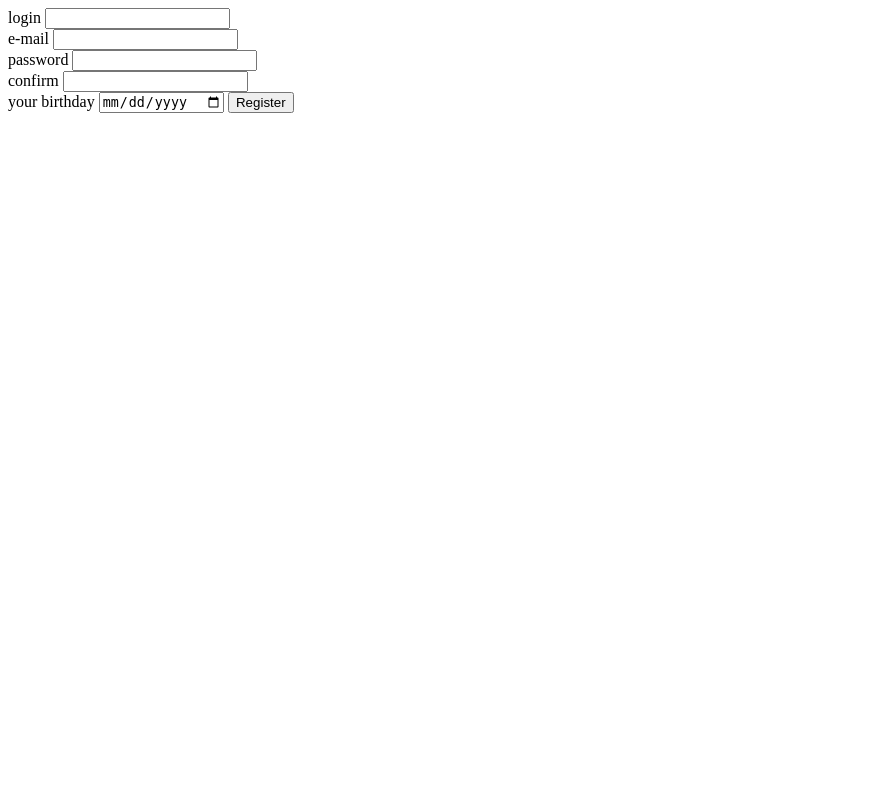
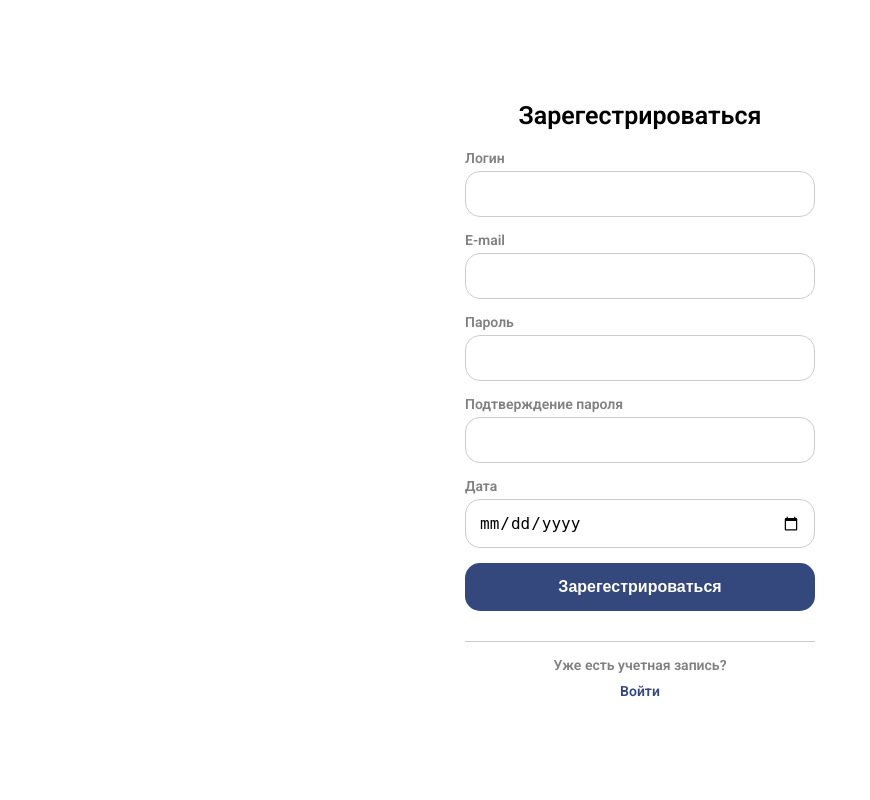
Before and after one commit to r1nkez/article-site, a PHP site: page /register.php in a window 1280 px wide. Shown: the whole page, without its empty margins (0-870 px from the left). Run offline with PHP 8.4, Linux system fonts and the light colour scheme.

Commit message:
Добавил регистрацию

```diff
--- a/register.php
+++ b/register.php
@@ -47,7 +47,7 @@
             $now = new DateTime();
             $age = $now->diff($birthDate)->y;
             if ($age < 18) {
-                $errors['birthday'] = 'Вам должно быть 18 лет и старше!';
+                $errors['birthday'] = 'Вам должно быть больше 18 лет!';
             }
         }
 
@@ -75,25 +75,55 @@
             }
         }
 
-        foreach ($errors as $field => $error) {
-            echo "<p style='color:red'>$error</p>";
-        }
+
     } ?>
+<!DOCTYPE html>
+<html lang="ru">
+<head>
+    <meta charset="UTF-8">
+    <meta name="viewport" content="width=device-width, initial-scale=1.0">
+    <title>Войти</title>
+    <link href="https://fonts.googleapis.com/css2?family=Roboto:wght@600&display=swap" rel="stylesheet">
+    <link rel="stylesheet" href="style.css">
+</head>
+<body>
+	<div class="body">
+		<?php if (!empty($errors)):
+            foreach ($errors as $field => $error) {
+                echo "<div class='error-message'>$error</div>";
+            }?>
 
-<form action="" method="post">
-    <label for="login">login</label>
-    <input type="text" name="login" id="login" value="<?= !empty($_POST['login']) ? $_POST['login'] : ''?>" required><br>
+        <?php endif; ?>
+		<?php if (!isset($_SESSION['auth'])):?>
+		<h2 class="register-title">Зарегестрироваться</h2>
+		<form action="" method="post" class="login-form">
+			<label for="login">Логин</label>
+			<input type="text" name="login" id="login" value="<?= isset($_POST['login']) ? htmlspecialchars($_POST['login'], ENT_QUOTES, 'UTF-8') : '' ?>" required>
 
-    <label for="email">e-mail</label>
-    <input type="email" name="email" value="<?= !empty($_POST['email']) ? $_POST['email'] : ''?>" required><br>
+            <label for="email">E-mail</label>
+            <input type="email" name="email" value="<?= !empty($_POST['email']) ? $_POST['email'] : ''?>" required>
 
-    <label for="password">password</label>
-    <input type="password" name="password" required><br>
+			<label for="password">Пароль</label>
+			<input type="password" name="password" id="password" required>
 
-    <label for="confirm">confirm</label>
-    <input type="password" name="confirm" required><br>
+            <label for="confirm">Подтверждение пароля</label>
+            <input type="password" name="confirm" required>
 
-    <label for="birthday">your birthday</label>
-    <input type="date" name="birthday" value="<?= !empty($_POST['birthday']) ? $_POST['birthday'] : ''?>" required>
-    <button type="submit">Register</button>
-</form>
+            <label for="birthday">Дата</label>
+            <input type="date" name="birthday" value="<?= !empty($_POST['birthday']) ? $_POST['birthday'] : ''?>" required>
+
+			<button type="submit" class="button">Зарегестрироваться</button>
+		</form>
+
+		<div class="separator"></div>
+
+		<div class="register-link">
+			<p>Уже есть учетная запись?</p>
+		</div>
+		<div class="register-link" style="margin-top: 10px;">
+			<a href="register.php">Войти</a>
+		</div>
+	</div>
+	<?php endif; ?>
+</body>
+</html>
--- a/style.css
+++ b/style.css
@@ -230,6 +230,12 @@ header {
     margin-bottom: 20px;
 }
 
+.register-title {
+    font-size: 25px;
+    font-weight: 600;
+    margin-bottom: 20px;
+}
+
 .login-form {
     display: flex;
     flex-direction: column;
@@ -245,7 +251,7 @@ header {
 }
 
 .login-form input {
-    padding: 15px;
+    padding: 13px;
     border: 1px solid #ccc;
     border-radius: 15px;
     margin-bottom: 15px;
```
